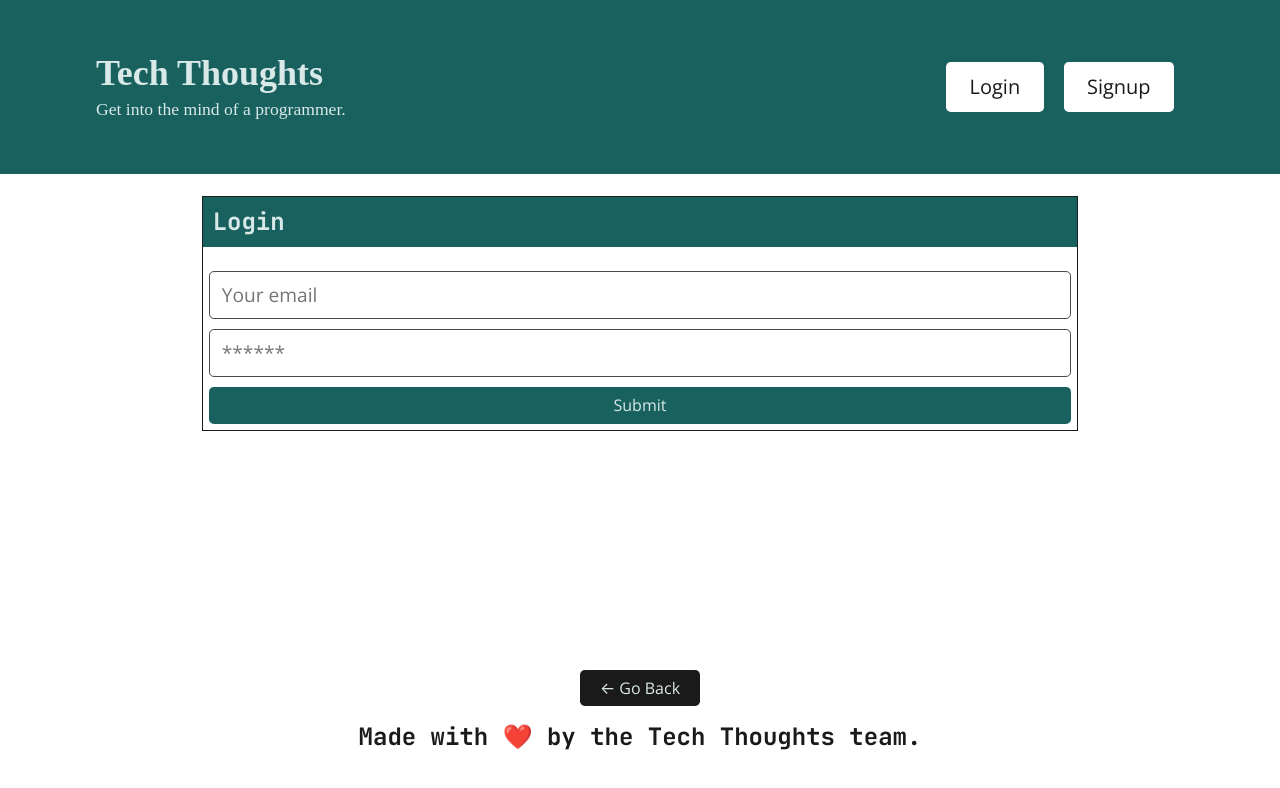
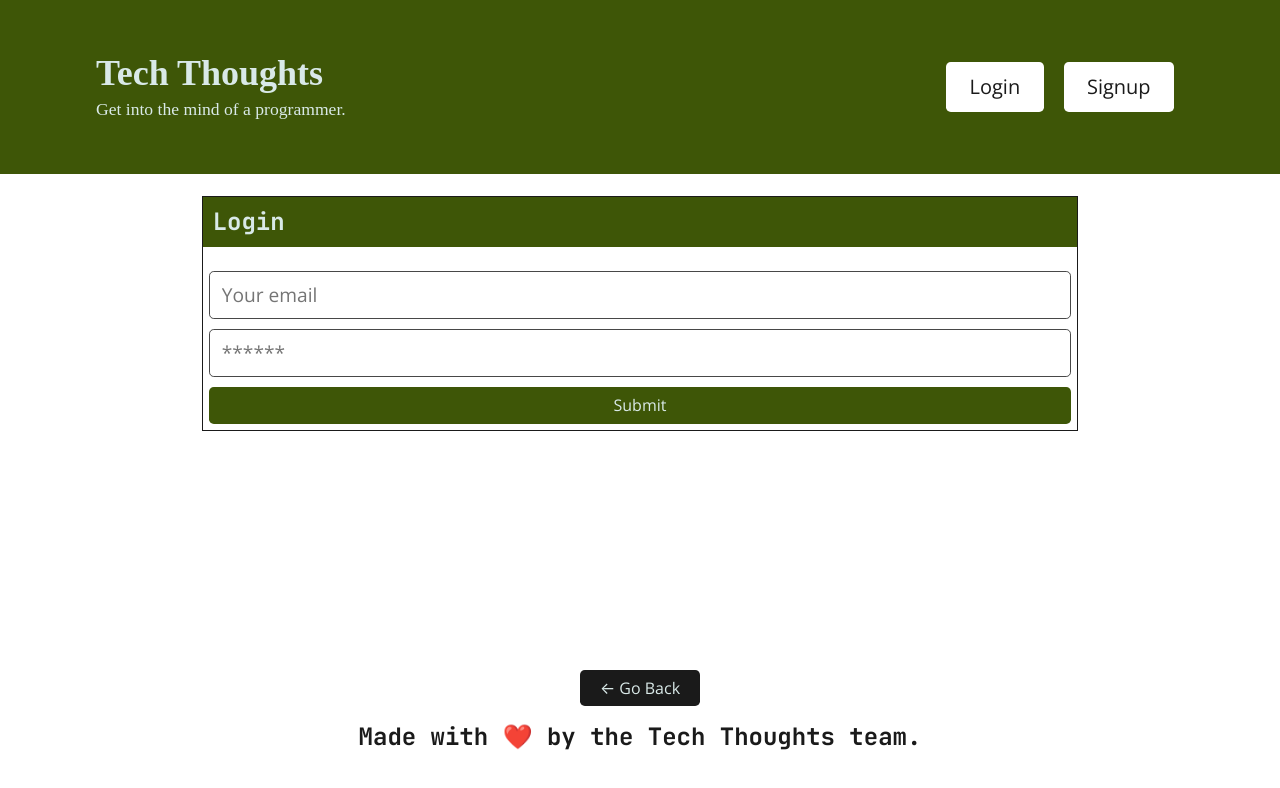
Before and after one commit to OwenGarrett/Legacy-Test-Repo, a React (Create React App) app in the folder client/: page /login in a window 1280 px wide. Shown: the top 788 px of the page. Built offline with nearby package versions, Linux system fonts and the light colour scheme.

Commit message:
added some styles

```diff
--- a/client/src/index.css
+++ b/client/src/index.css
@@ -923,7 +923,7 @@ a:hover {
 
 /* BACKGROUND UTILS */
 .bg-primary {
-  background-color: #19615f !important;
+  background-color: #3e5607 !important;
 }
 
 .bg-info {
@@ -939,7 +939,7 @@ a:hover {
 }
 
 .bg-dark {
-  background-color: #19615f!important;
+  background-color: #3e5607 !important;
 }
 
 .bg-white {
@@ -1015,16 +1015,16 @@ a:hover {
 }
 
 .btn.btn-primary {
-  background-color:  #19615f;
+  background-color:  #3e5607;
   color: #d9e9e8;
 }
 
 .btn.btn-primary:hover {
-  background-color: #84b8b4;
+  background-color: #4d0411;
 }
 
 .btn.btn-danger {
-  background-color: #e64c66;
+  background-color: #4d0411;
   color: #ffffff;
 }
 
@@ -1038,7 +1038,7 @@ a:hover {
 }
 
 .btn.btn-info:hover {
-  background-color: #84b8b4;
+  background-color: #4d0411;
 }
 
 .btn.btn-light {
@@ -1047,7 +1047,7 @@ a:hover {
 }
 
 .btn.btn-light:hover {
-  background-color: #84b8b4;
+  background-color: #4d0411;
 }
 
 .btn.btn-dark {
```
